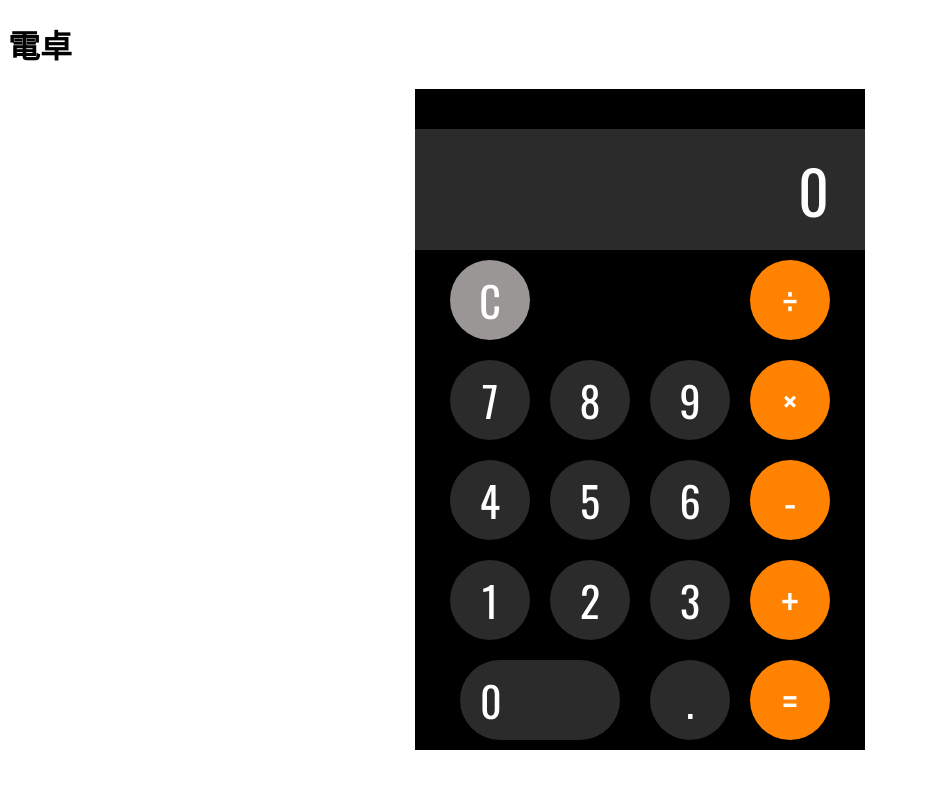
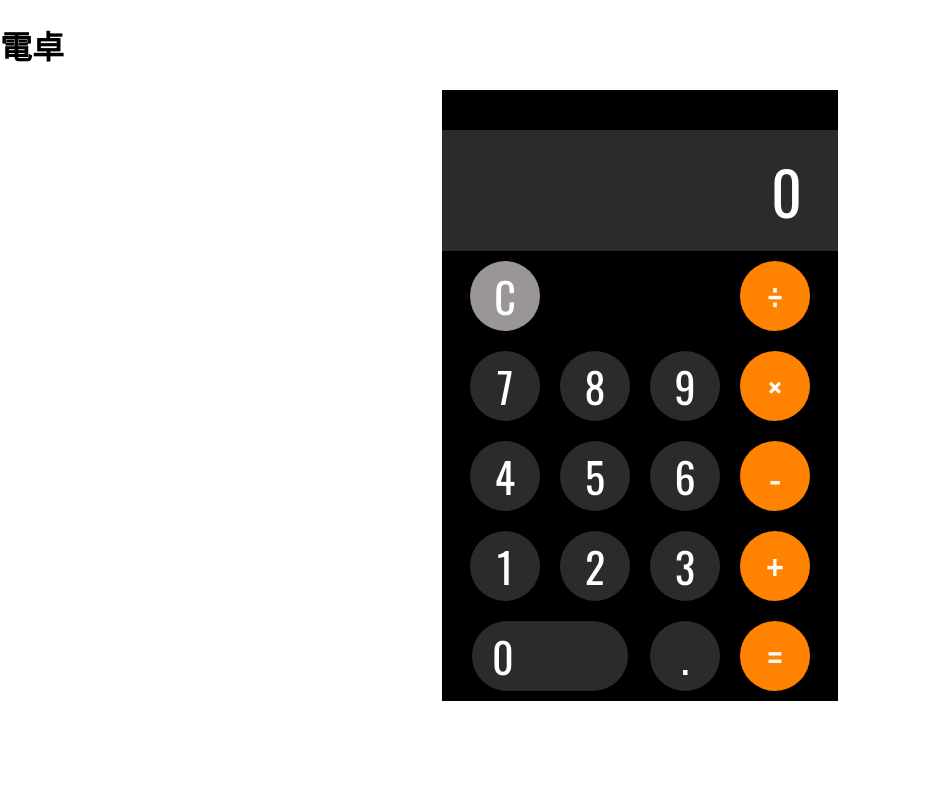
Before and after one commit to Yota-K/nextjs-calculator, a Next.js app: page / in a window 1280 px wide. Shown: the top 788 px of the page, without its empty margins (0-926 px from the left). Built offline with nearby package versions, Linux system fonts and the light colour scheme.

Commit message:
スタイルの調整。

```diff
--- a/components/Buttons/BaseButton.tsx
+++ b/components/Buttons/BaseButton.tsx
@@ -9,8 +9,8 @@ export const BaseButton = styled.div`
   border-radius: 50%;
   font-size: 42px;
   color: #fff;
-  width: 80px;
-  height: 80px;
+  width: 70px;
+  height: 70px;
   cursor: pointer;
 
   &:active {
--- a/components/Buttons/NumButton.tsx
+++ b/components/Buttons/NumButton.tsx
@@ -9,13 +9,12 @@ const Button = styled(BaseButton)`
   background: #2b2b2b;
 `;
 
-const ZeroButton = styled(BaseButton)`
+const ZeroButton = styled(Button)`
   justify-content: left;
-  background: #2b2b2b;
-  width: 140px;
+  width: 136px;
   border-radius: 40px;
-  margin: 10px 20px;
   padding-left: 20px;
+  margin: 10px 12px;
 `;
 
 interface Props {
--- a/pages/_app.tsx
+++ b/pages/_app.tsx
@@ -4,6 +4,15 @@ import { store } from '../store/index';
 
 const App = ({ Component, pageProps }: AppProps) => (
   <Provider store={store}>
+    <style jsx global>
+      {`
+        html,body {
+          font-family: 'Oswald',sans-serif;
+          padding: 0;
+          margin: 0;
+        }
+      `}
+    </style>
     <Component {...pageProps} />
   </Provider>
 );
--- a/pages/index.tsx
+++ b/pages/index.tsx
@@ -7,9 +7,8 @@ import NumButton from '../components/Buttons/NumButton';
 import OperatorButton from '../components/Buttons/OperatorButton';
 
 const CalculatorDiv = styled.div`
-  font-family: 'Oswald', sans-serif;
   width: 100%;
-  max-width: 450px;
+  max-width: 396px;
   background: #000000;
   margin: auto;
 `;
```
